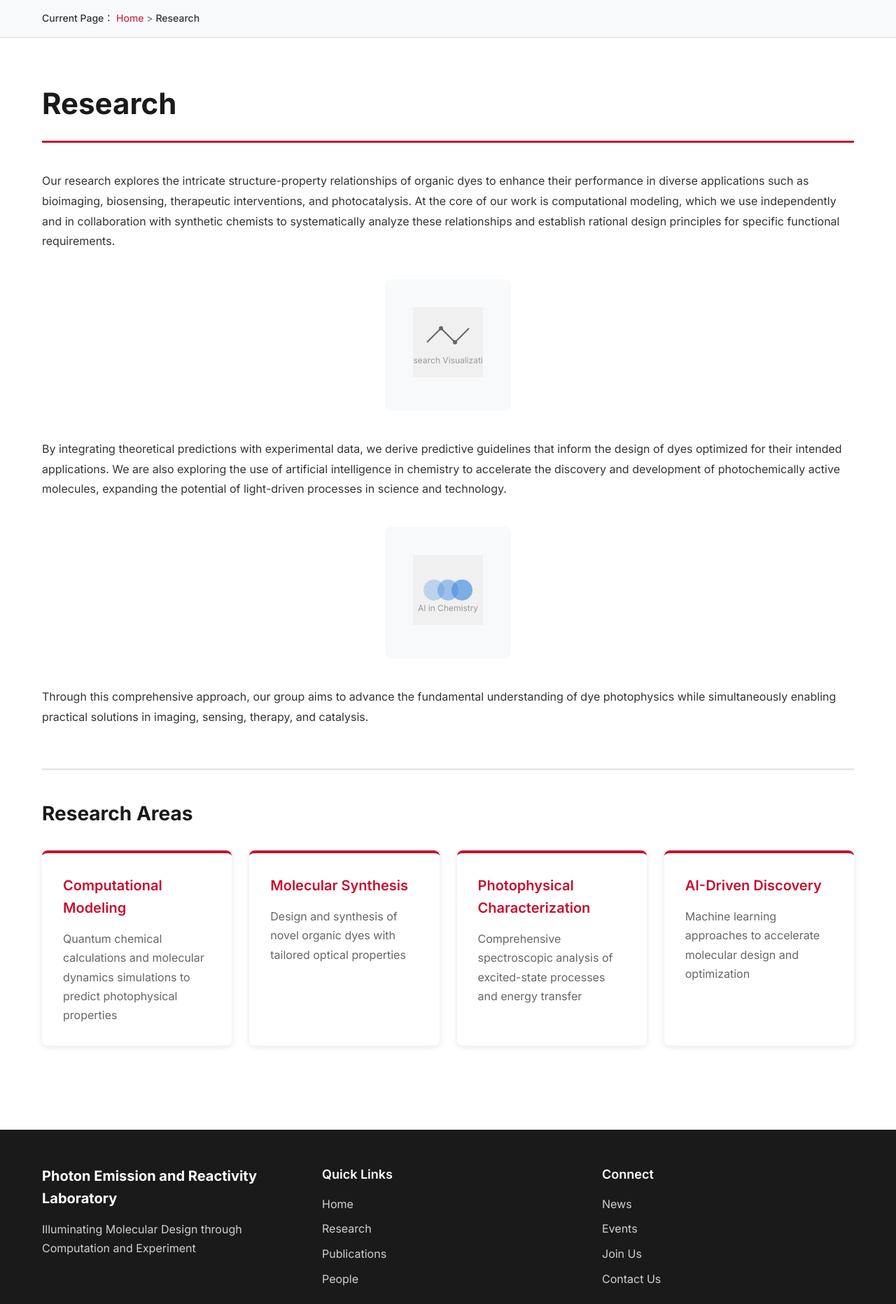
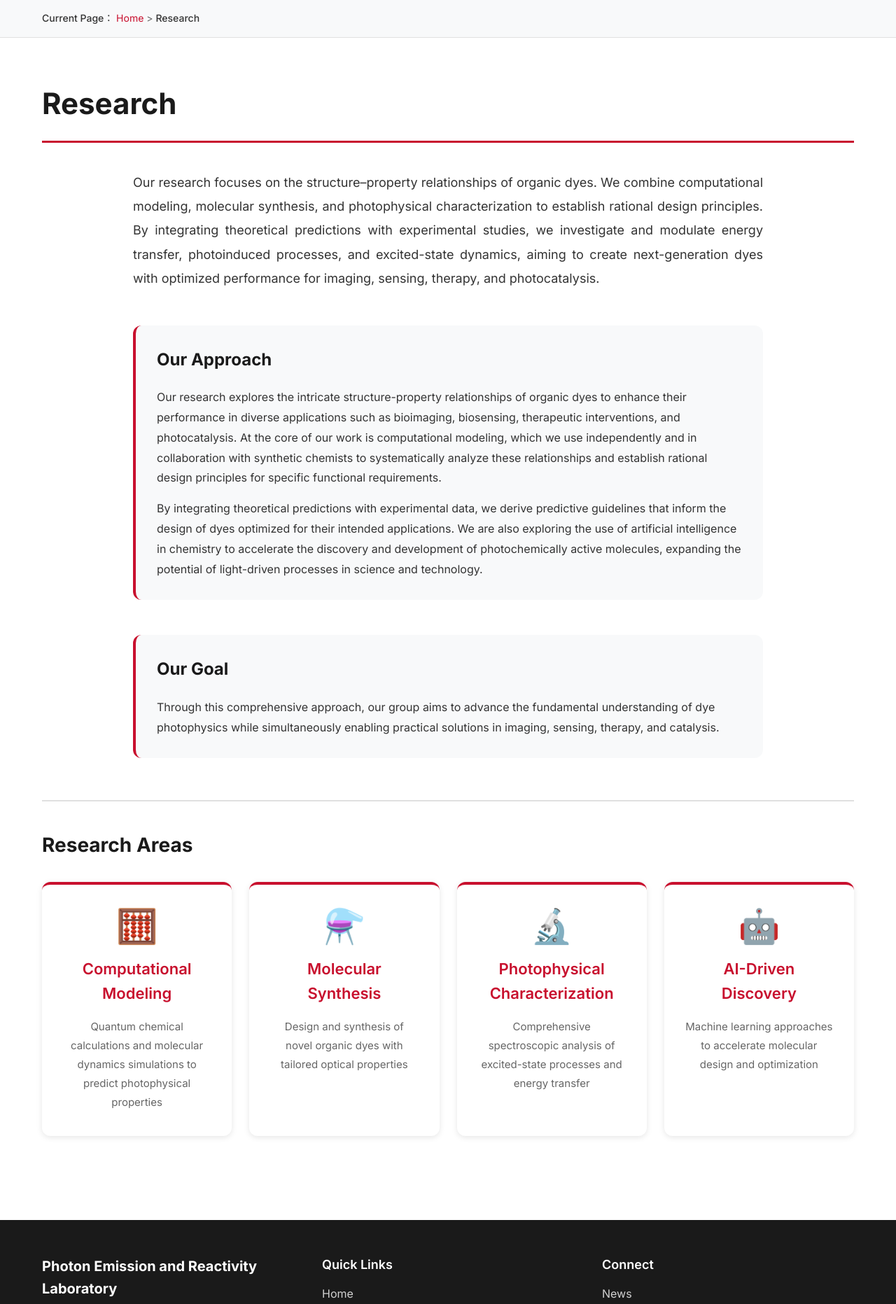
Before and after one commit to pearl-ntu/pearl, a PHP site: page /research.html in a window 1280 px wide. Shown: the part 46-1909 px from the top of the page at 70% size. Run offline with PHP 8.4, Linux system fonts and the light colour scheme.

Commit message:
Improve research page: remove images, enhance layout and styling

```diff
--- a/research.html
+++ b/research.html
@@ -1,5 +1,5 @@
 <!DOCTYPE html>
-<html lang="en">
+<html lang="en" id="html-root">
 <head>
     <meta charset="UTF-8">
     <meta name="viewport" content="width=device-width, initial-scale=1.0">
@@ -49,40 +49,22 @@
             <div class="container">
                 <h1 class="page-title" data-en="Research" data-zh="研究">Research</h1>
 
-                <div class="research-intro">
-                    <p data-en="Our research explores the intricate structure-property relationships of organic dyes to enhance their performance in diverse applications such as bioimaging, biosensing, therapeutic interventions, and photocatalysis. At the core of our work is computational modeling, which we use independently and in collaboration with synthetic chemists to systematically analyze these relationships and establish rational design principles for specific functional requirements." data-zh="我们的研究探索有机染料复杂的结构-性质关系，以增强其在生物成像、生物传感、治疗干预和光催化等多样化应用中的性能。我们工作的核心是计算建模，我们独立使用或与合成化学家合作，系统地分析这些关系，并为特定功能需求建立合理的设计原则。">Our research explores the intricate structure-property relationships of organic dyes to enhance their performance in diverse applications such as bioimaging, biosensing, therapeutic interventions, and photocatalysis. At the core of our work is computational modeling, which we use independently and in collaboration with synthetic chemists to systematically analyze these relationships and establish rational design principles for specific functional requirements.</p>
-                </div>
+                <div class="research-overview">
+                    <div class="research-intro">
+                        <p data-en="Our research focuses on the structure–property relationships of organic dyes. We combine computational modeling, molecular synthesis, and photophysical characterization to establish rational design principles. By integrating theoretical predictions with experimental studies, we investigate and modulate energy transfer, photoinduced processes, and excited-state dynamics, aiming to create next-generation dyes with optimized performance for imaging, sensing, therapy, and photocatalysis." data-zh="我们的研究专注于有机染料的结构-性质关系。我们结合计算建模、分子合成和光物理表征来建立合理的设计原则。通过将理论预测与实验研究相结合，我们研究和调节能量转移、光诱导过程和激发态动力学，旨在创建用于成像、传感、治疗和光催化的具有优化性能的下一代染料。">Our research focuses on the structure–property relationships of organic dyes. We combine computational modeling, molecular synthesis, and photophysical characterization to establish rational design principles. By integrating theoretical predictions with experimental studies, we investigate and modulate energy transfer, photoinduced processes, and excited-state dynamics, aiming to create next-generation dyes with optimized performance for imaging, sensing, therapy, and photocatalysis.</p>
+                    </div>
 
-                <div class="research-image-section">
-                    <div class="research-image-placeholder">
-                        <svg width="100" height="100" viewBox="0 0 100 100" fill="none" xmlns="http://www.w3.org/2000/svg">
-                            <rect width="100" height="100" fill="#f0f0f0"/>
-                            <path d="M20 50 L40 30 L60 50 L80 30" stroke="#666" stroke-width="2" fill="none"/>
-                            <circle cx="40" cy="30" r="3" fill="#666"/>
-                            <circle cx="60" cy="50" r="3" fill="#666"/>
-                            <text x="50" y="80" text-anchor="middle" fill="#999" font-size="12">Research Visualization</text>
-                        </svg>
+                    <div class="research-approach">
+                        <h2 data-en="Our Approach" data-zh="我们的方法">Our Approach</h2>
+                        <p data-en="Our research explores the intricate structure-property relationships of organic dyes to enhance their performance in diverse applications such as bioimaging, biosensing, therapeutic interventions, and photocatalysis. At the core of our work is computational modeling, which we use independently and in collaboration with synthetic chemists to systematically analyze these relationships and establish rational design principles for specific functional requirements." data-zh="我们的研究探索有机染料复杂的结构-性质关系，以增强其在生物成像、生物传感、治疗干预和光催化等多样化应用中的性能。我们工作的核心是计算建模，我们独立使用或与合成化学家合作，系统地分析这些关系，并为特定功能需求建立合理的设计原则。">Our research explores the intricate structure-property relationships of organic dyes to enhance their performance in diverse applications such as bioimaging, biosensing, therapeutic interventions, and photocatalysis. At the core of our work is computational modeling, which we use independently and in collaboration with synthetic chemists to systematically analyze these relationships and establish rational design principles for specific functional requirements.</p>
+
+                        <p data-en="By integrating theoretical predictions with experimental data, we derive predictive guidelines that inform the design of dyes optimized for their intended applications. We are also exploring the use of artificial intelligence in chemistry to accelerate the discovery and development of photochemically active molecules, expanding the potential of light-driven processes in science and technology." data-zh="通过整合理论预测与实验数据，我们得出预测性指导原则，为优化用于预期应用的染料设计提供信息。我们还在探索在化学中使用人工智能，以加速光化学活性分子的发现和开发，扩大光驱动过程在科学和技术中的潜力。">By integrating theoretical predictions with experimental data, we derive predictive guidelines that inform the design of dyes optimized for their intended applications. We are also exploring the use of artificial intelligence in chemistry to accelerate the discovery and development of photochemically active molecules, expanding the potential of light-driven processes in science and technology.</p>
                     </div>
-                </div>
 
-                <div class="research-content-section">
-                    <p data-en="By integrating theoretical predictions with experimental data, we derive predictive guidelines that inform the design of dyes optimized for their intended applications. We are also exploring the use of artificial intelligence in chemistry to accelerate the discovery and development of photochemically active molecules, expanding the potential of light-driven processes in science and technology." data-zh="通过整合理论预测与实验数据，我们得出预测性指导原则，为优化用于预期应用的染料设计提供信息。我们还在探索在化学中使用人工智能，以加速光化学活性分子的发现和开发，扩大光驱动过程在科学和技术中的潜力。">By integrating theoretical predictions with experimental data, we derive predictive guidelines that inform the design of dyes optimized for their intended applications. We are also exploring the use of artificial intelligence in chemistry to accelerate the discovery and development of photochemically active molecules, expanding the potential of light-driven processes in science and technology.</p>
-                </div>
-
-                <div class="research-image-section">
-                    <div class="research-image-placeholder">
-                        <svg width="100" height="100" viewBox="0 0 100 100" fill="none" xmlns="http://www.w3.org/2000/svg">
-                            <rect width="100" height="100" fill="#f0f0f0"/>
-                            <circle cx="30" cy="50" r="15" fill="#4a90e2" opacity="0.3"/>
-                            <circle cx="50" cy="50" r="15" fill="#4a90e2" opacity="0.5"/>
-                            <circle cx="70" cy="50" r="15" fill="#4a90e2" opacity="0.7"/>
-                            <text x="50" y="80" text-anchor="middle" fill="#999" font-size="12">AI in Chemistry</text>
-                        </svg>
+                    <div class="research-goal">
+                        <h2 data-en="Our Goal" data-zh="我们的目标">Our Goal</h2>
+                        <p data-en="Through this comprehensive approach, our group aims to advance the fundamental understanding of dye photophysics while simultaneously enabling practical solutions in imaging, sensing, therapy, and catalysis." data-zh="通过这种综合方法，我们小组旨在推进对染料光物理学的基本理解，同时为成像、传感、治疗和催化提供实用解决方案。">Through this comprehensive approach, our group aims to advance the fundamental understanding of dye photophysics while simultaneously enabling practical solutions in imaging, sensing, therapy, and catalysis.</p>
                     </div>
-                </div>
-
-                <div class="research-conclusion">
-                    <p data-en="Through this comprehensive approach, our group aims to advance the fundamental understanding of dye photophysics while simultaneously enabling practical solutions in imaging, sensing, therapy, and catalysis." data-zh="通过这种综合方法，我们小组旨在推进对染料光物理学的基本理解，同时为成像、传感、治疗和催化提供实用解决方案。">Through this comprehensive approach, our group aims to advance the fundamental understanding of dye photophysics while simultaneously enabling practical solutions in imaging, sensing, therapy, and catalysis.</p>
                 </div>
 
                 <!-- Research Areas -->
@@ -90,18 +72,22 @@
                     <h2 data-en="Research Areas" data-zh="研究领域">Research Areas</h2>
                     <div class="research-grid">
                         <div class="research-card">
+                            <div class="research-card-icon">🧮</div>
                             <h3 data-en="Computational Modeling" data-zh="计算建模">Computational Modeling</h3>
                             <p data-en="Quantum chemical calculations and molecular dynamics simulations to predict photophysical properties" data-zh="量子化学计算和分子动力学模拟以预测光物理性质">Quantum chemical calculations and molecular dynamics simulations to predict photophysical properties</p>
                         </div>
                         <div class="research-card">
+                            <div class="research-card-icon">⚗️</div>
                             <h3 data-en="Molecular Synthesis" data-zh="分子合成">Molecular Synthesis</h3>
                             <p data-en="Design and synthesis of novel organic dyes with tailored optical properties" data-zh="设计和合成具有定制光学特性的新型有机染料">Design and synthesis of novel organic dyes with tailored optical properties</p>
                         </div>
                         <div class="research-card">
+                            <div class="research-card-icon">🔬</div>
                             <h3 data-en="Photophysical Characterization" data-zh="光物理表征">Photophysical Characterization</h3>
                             <p data-en="Comprehensive spectroscopic analysis of excited-state processes and energy transfer" data-zh="激发态过程和能量转移的综合光谱分析">Comprehensive spectroscopic analysis of excited-state processes and energy transfer</p>
                         </div>
                         <div class="research-card">
+                            <div class="research-card-icon">🤖</div>
                             <h3 data-en="AI-Driven Discovery" data-zh="人工智能驱动的发现">AI-Driven Discovery</h3>
                             <p data-en="Machine learning approaches to accelerate molecular design and optimization" data-zh="机器学习方法以加速分子设计和优化">Machine learning approaches to accelerate molecular design and optimization</p>
                         </div>
@@ -116,30 +102,30 @@
         <div class="container">
             <div class="footer-content">
                 <div class="footer-section">
-                    <h3>Photon Emission and Reactivity Laboratory</h3>
-                    <p>Illuminating Molecular Design through Computation and Experiment</p>
+                    <h3 data-en="Photon Emission and Reactivity Laboratory" data-zh="光子发射与反应性实验室">Photon Emission and Reactivity Laboratory</h3>
+                    <p data-en="Illuminating Molecular Design through Computation and Experiment" data-zh="通过计算与实验照亮分子设计">Illuminating Molecular Design through Computation and Experiment</p>
                 </div>
                 <div class="footer-section">
-                    <h4>Quick Links</h4>
+                    <h4 data-en="Quick Links" data-zh="快速链接">Quick Links</h4>
                     <ul>
-                        <li><a href="index.html">Home</a></li>
-                        <li><a href="research.html">Research</a></li>
-                        <li><a href="publications.html">Publications</a></li>
-                        <li><a href="people.html">People</a></li>
+                        <li><a href="index.html" data-en="Home" data-zh="首页">Home</a></li>
+                        <li><a href="research.html" data-en="Research" data-zh="研究">Research</a></li>
+                        <li><a href="publications.html" data-en="Publications" data-zh="出版物">Publications</a></li>
+                        <li><a href="people.html" data-en="People" data-zh="人员">People</a></li>
                     </ul>
                 </div>
                 <div class="footer-section">
-                    <h4>Connect</h4>
+                    <h4 data-en="Connect" data-zh="联系">Connect</h4>
                     <ul>
-                        <li><a href="news.html">News</a></li>
-                        <li><a href="events.html">Events</a></li>
-                        <li><a href="join-us.html">Join Us</a></li>
-                        <li><a href="contact.html">Contact Us</a></li>
+                        <li><a href="news.html" data-en="News" data-zh="新闻">News</a></li>
+                        <li><a href="events.html" data-en="Events" data-zh="活动">Events</a></li>
+                        <li><a href="join-us.html" data-en="Join Us" data-zh="加入我们">Join Us</a></li>
+                        <li><a href="contact.html" data-en="Contact Us" data-zh="联系我们">Contact Us</a></li>
                     </ul>
                 </div>
             </div>
             <div class="footer-bottom">
-                <p>&copy; 2024 Photon Emission and Reactivity Laboratory. All rights reserved.</p>
+                <p data-en="&copy; 2024 Photon Emission and Reactivity Laboratory. All rights reserved." data-zh="&copy; 2024 光子发射与反应性实验室。保留所有权利。">&copy; 2024 Photon Emission and Reactivity Laboratory. All rights reserved.</p>
             </div>
         </div>
     </footer>
--- a/styles.css
+++ b/styles.css
@@ -669,25 +669,47 @@ body {
     padding: 40px 0;
 }
 
-.research-intro,
-.research-content-section,
-.research-conclusion {
-    margin-bottom: 40px;
+.research-overview {
+    max-width: 900px;
+    margin: 0 auto;
+}
+
+.research-intro {
+    margin-bottom: 50px;
+    font-size: 18px;
+    line-height: 1.9;
+    color: var(--text-color);
+    text-align: justify;
+}
+
+.research-approach,
+.research-goal {
+    margin-bottom: 50px;
+    padding: 30px;
+    background-color: var(--bg-light);
+    border-radius: 12px;
+    border-left: 4px solid var(--primary-color);
+}
+
+.research-approach h2,
+.research-goal h2 {
+    font-size: 24px;
+    font-weight: 700;
+    margin-bottom: 20px;
+    color: var(--secondary-color);
+}
+
+.research-approach p,
+.research-goal p {
     font-size: 16px;
     line-height: 1.8;
     color: var(--text-color);
-}
-
-.research-image-section {
-    margin: 40px 0;
-    text-align: center;
-}
-
-.research-image-placeholder {
-    background-color: var(--bg-light);
-    border-radius: 8px;
-    padding: 40px;
-    display: inline-block;
+    margin-bottom: 15px;
+}
+
+.research-approach p:last-child,
+.research-goal p:last-child {
+    margin-bottom: 0;
 }
 
 .research-areas {
@@ -712,20 +734,46 @@ body {
 
 .research-card {
     background-color: white;
-    padding: 30px;
-    border-radius: 8px;
+    padding: 35px 30px;
+    border-radius: 12px;
     box-shadow: var(--shadow);
     transition: var(--transition);
     border-top: 4px solid var(--primary-color);
+    text-align: center;
+    position: relative;
+    overflow: hidden;
+}
+
+.research-card::before {
+    content: '';
+    position: absolute;
+    top: 0;
+    left: 0;
+    right: 0;
+    height: 4px;
+    background: linear-gradient(90deg, var(--primary-color), var(--primary-dark));
+    transform: scaleX(0);
+    transition: transform 0.3s ease;
 }
 
 .research-card:hover {
-    transform: translateY(-5px);
+    transform: translateY(-8px);
     box-shadow: var(--shadow-hover);
 }
 
+.research-card:hover::before {
+    transform: scaleX(1);
+}
+
+.research-card-icon {
+    font-size: 48px;
+    margin-bottom: 20px;
+    display: block;
+    line-height: 1;
+}
+
 .research-card h3 {
-    font-size: 20px;
+    font-size: 22px;
     font-weight: 600;
     margin-bottom: 15px;
     color: var(--primary-color);
@@ -733,7 +781,8 @@ body {
 
 .research-card p {
     color: var(--text-light);
-    line-height: 1.7;
+    line-height: 1.8;
+    font-size: 15px;
 }
 
 /* People Page */
```
Also changed, not shown: GITHUB_SETUP.md (added, +93 -0 lines).
